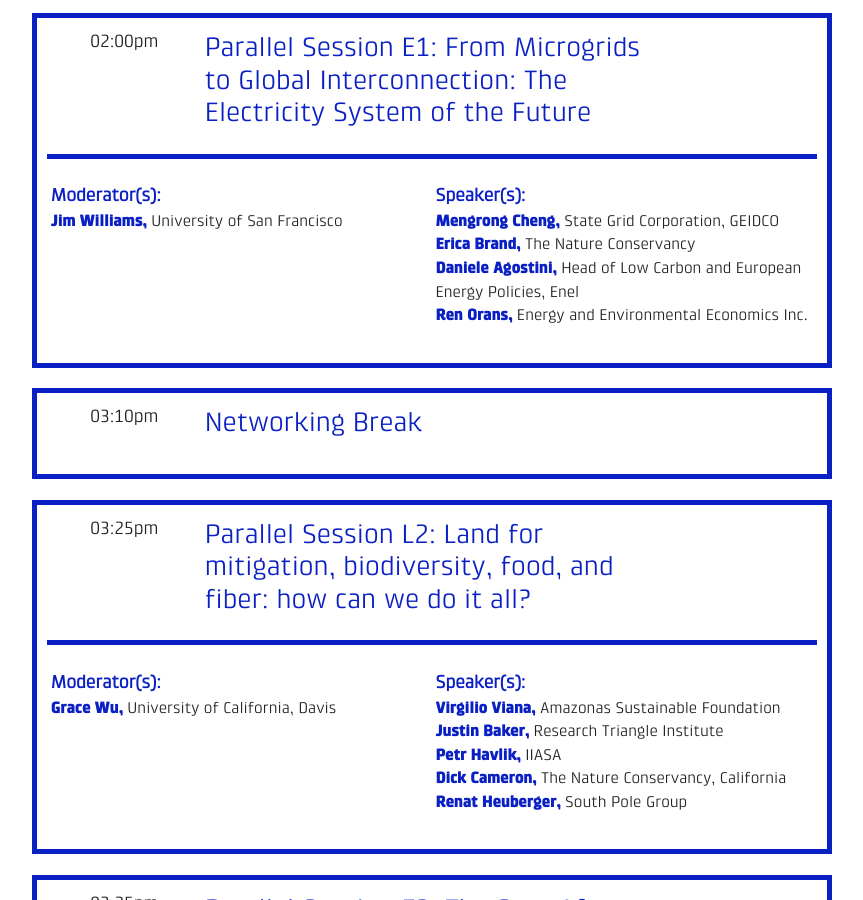
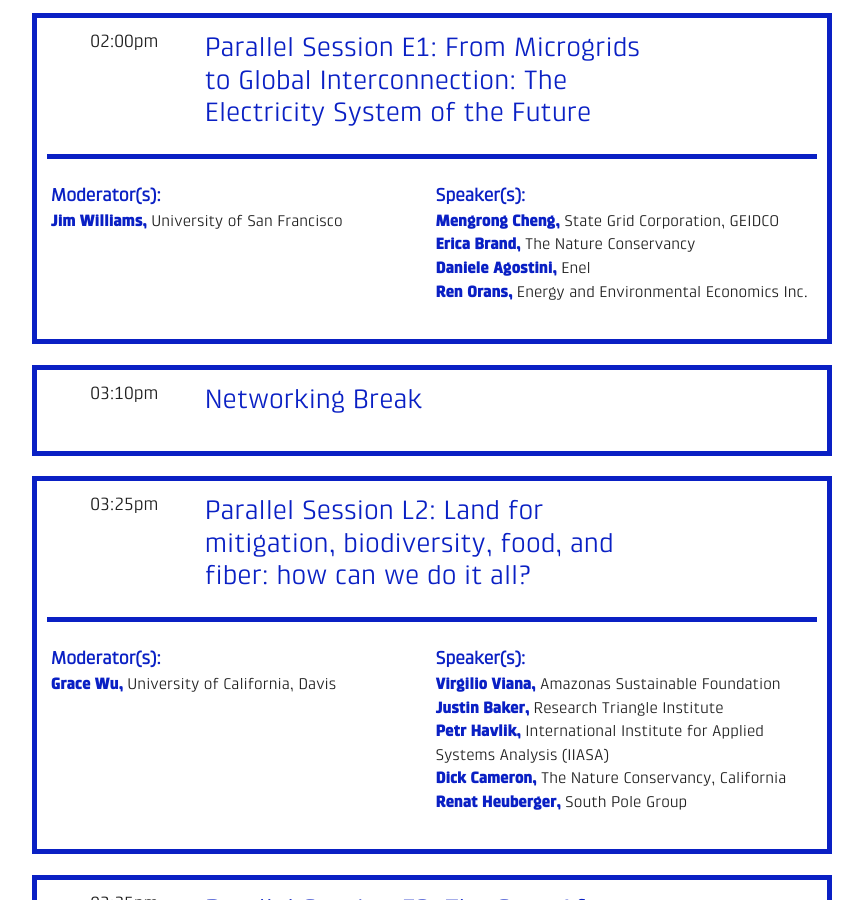
Before and after one commit to ryanswaney/lesc-jekyll, a Jekyll site: the page built from _event/lesc-gcas.markdown, in a window 1280 px wide and 900 px high, scrolled down 4108 px. Shown: the whole window, without its empty margins (208-1071 px from the left). Built offline with Jekyll 4.4.1, drawn with Linux system fonts in a browser that asks for light colours; nearby versions of some CDN libraries.

Commit message:
Updated Lesc Gcas

```diff
--- a/_event/lesc-gcas.markdown
+++ b/_event/lesc-gcas.markdown
@@ -90,8 +90,8 @@
   starts_at:
   moderators: "**Jim Williams,** University of San Francisco"
   speakers: "**Mengrong Cheng,** State Grid Corporation, GEIDCO  \n**Erica Brand,**
-    The Nature Conservancy  \n**Daniele Agostini,** Head of Low Carbon and European
-    Energy Policies, Enel  \n**Ren Orans,** Energy and Environmental Economics Inc. "
+    The Nature Conservancy  \n**Daniele Agostini,** Enel  \n**Ren Orans,** Energy
+    and Environmental Economics Inc. "
   description:
 - title: Networking Break
   date: 2018-09-11 15:10:00 Z
@@ -105,8 +105,9 @@
   starts_at:
   moderators: "**Grace Wu,** University of California, Davis"
   speakers: "**Virgilio Viana,** Amazonas Sustainable Foundation\n**Justin Baker,**
-    Research Triangle Institute  \n**Petr Havlik,** IIASA  \n**Dick Cameron,** The
-    Nature Conservancy, California  \n**Renat Heuberger,** South Pole Group"
+    Research Triangle Institute  \n**Petr Havlik,** International Institute for Applied
+    Systems Analysis (IIASA)  \n**Dick Cameron,** The Nature Conservancy, California
+    \ \n**Renat Heuberger,** South Pole Group"
   description:
 - title: 'Parallel Session E2: The Step After Next: Decarbonization Challenges Beyond
     Low Carbon Electricity'
```
